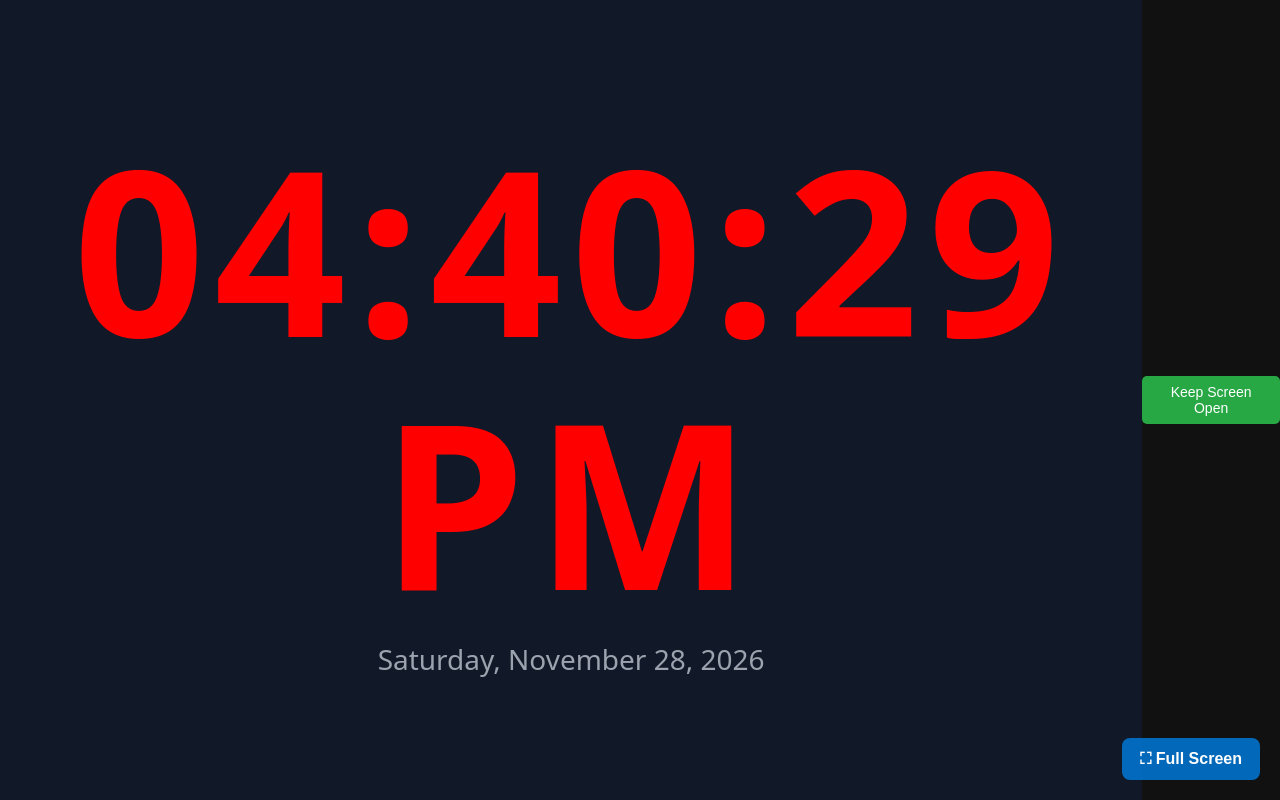
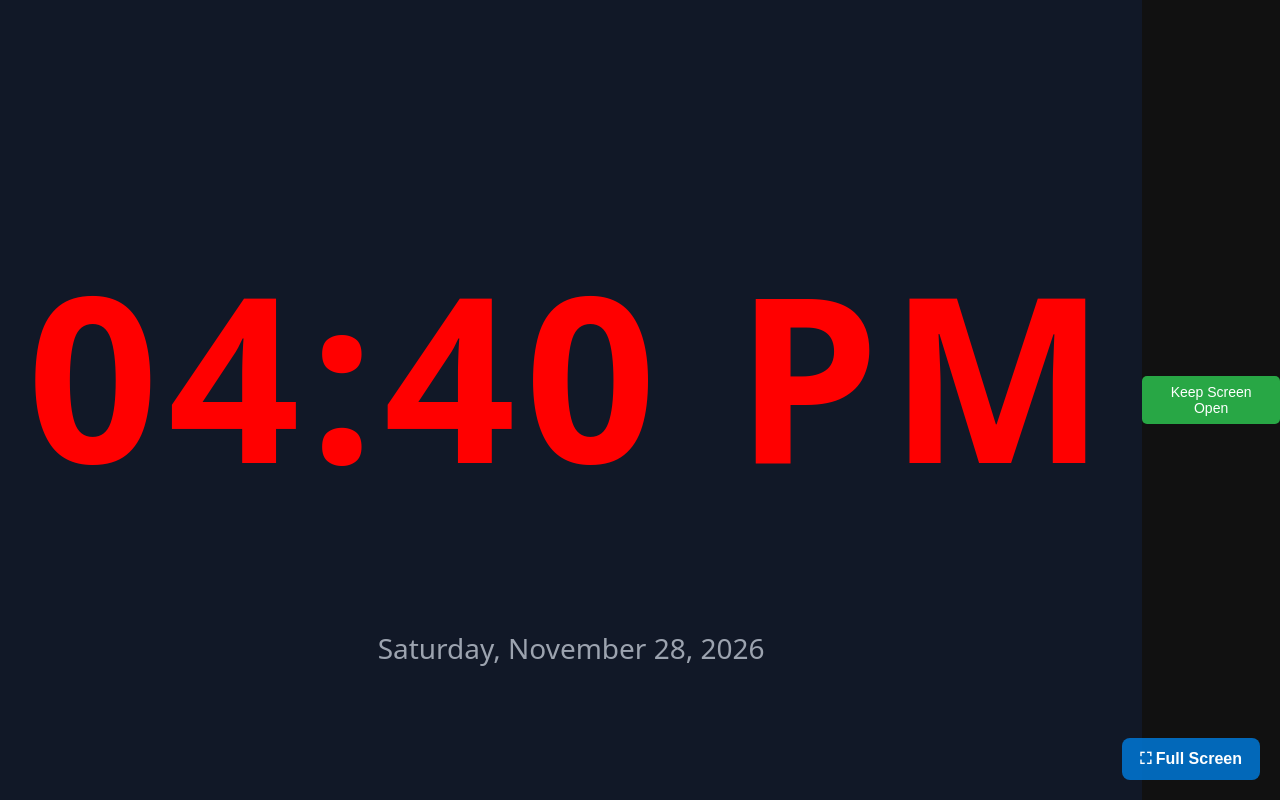
Before and after one commit to codelearner2017/big-clock, a plain HTML site: page index.html in a window 1280 px wide. Drawn offline with Linux system fonts and the light colour scheme.

```diff
--- a/index.html
+++ b/index.html
@@ -32,9 +32,9 @@
 
 #clock-time {
     /* Scales smoothly from 3.5rem on mobile up to 9rem on large screens */
-    font-size: clamp(3.5rem, 18vw, 16rem);
+    font-size: clamp(3.5rem, 18vw, 16rem); /* changed from 18vw and 16 rem */
     font-weight: 800;
-    line-height: 1.1;
+    line-height: 2.1; /* changed from 1.1 to 2.1 */
     letter-spacing: 0.04em;
     /* Keeps numbers the exact same width so the clock doesn't jitter every second */
     font-variant-numeric: tabular-nums;
@@ -134,7 +134,7 @@
       const timeString = now.toLocaleTimeString('en-US', {
         hour: '2-digit',
         minute: '2-digit',
-        second: '2-digit',
+      // remove forward slants and text to show seconds  second: '2-digit',
         hour12: true
       });
 
```
